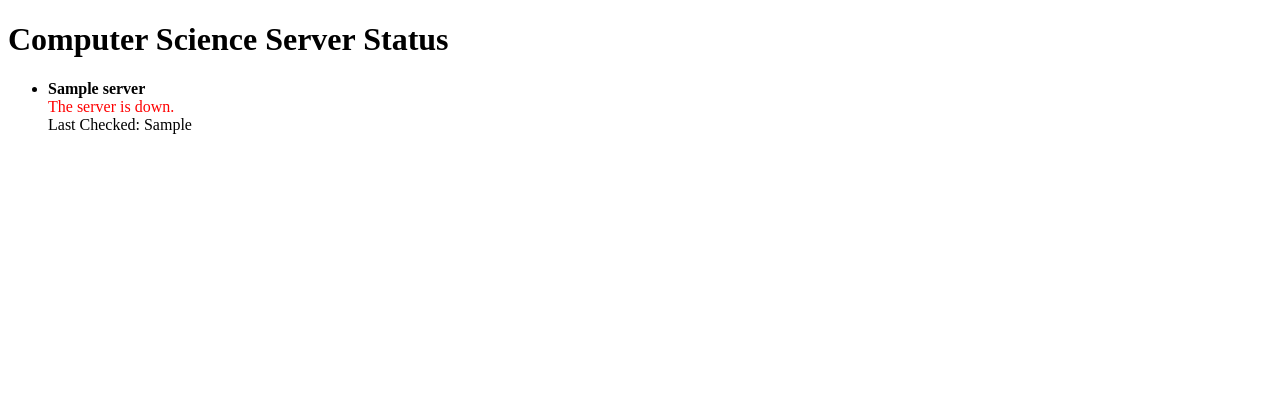
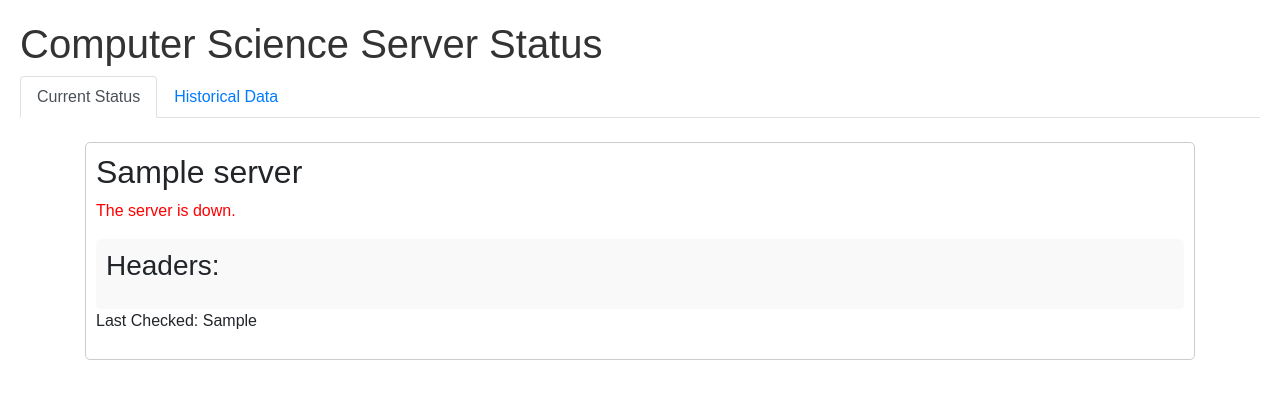
Before and after one commit to mohdhashirmazaher/oducsserver, a Flask app: template templates/index.html in a window 1280 px wide. Shown: the top 399 px of the page. Run offline with Flask 2, Linux system fonts and the light colour scheme; data comes from the database, SQL or seed files in the repository; both versions use the stored data as it was after the commit; the template is opened without the code that fills it: most values are stand-ins (such as "Sample title", 1, 10 or a date in 2020); some libraries are stand-ins or nearby versions.

Commit message:
modified app.py so that it can periodically check for server status. sqlite was also implemented to store logs. historical.html was added, index.html was modified to display the information correctly. server_status.db stores logs.

```diff
--- a/app.py
+++ b/app.py
@@ -1,32 +1,110 @@
 from flask import Flask, render_template
 import requests
 from datetime import datetime
+import sqlite3
+from apscheduler.schedulers.background import BackgroundScheduler
 
 app = Flask(__name__)
 
+DATABASE = 'server_status.db'
+
 servers = {
     "Main CS Server": "https://www.cs.odu.edu/~zeil/cs252/latest/Public/loggingin/",
-    "Accounts Server": "https://accounts.cs.odu.edu/"
+    "Accounts Server": "https://accounts.cs.odu.edu/",
+    "Unix and Linux Services": "https://systems.cs.odu.edu/Unix_and_Linux_Services/",
+    "Computer Science Systems": "https://systems.cs.odu.edu/"
 }
+
+def init_db():
+    with sqlite3.connect(DATABASE) as conn:
+        cursor = conn.cursor()
+        cursor.execute('''CREATE TABLE IF NOT EXISTS server_status (
+                            id INTEGER PRIMARY KEY AUTOINCREMENT,
+                            server_name TEXT,
+                            status INTEGER,
+                            response_time REAL,
+                            headers TEXT,
+                            last_checked TEXT
+                          )''')
+        conn.commit()
+    print("Database initialized.")
+
+def save_status_to_db(server_name, status_info):
+    with sqlite3.connect(DATABASE) as conn:
+        cursor = conn.cursor()
+        cursor.execute('''INSERT INTO server_status (server_name, status, response_time, headers, last_checked)
+                          VALUES (?, ?, ?, ?, ?)''',
+                       (server_name, status_info['status'], status_info['response_time'], str(status_info['headers']), status_info['last_checked']))
+        conn.commit()
+        print(f"Saved status to DB for {server_name}: {status_info}")
 
 def check_server_status(url):
     try:
         response = requests.get(url)
-        return response.status_code == 200, response.elapsed.total_seconds()
+        headers = dict(response.headers)
+        return {
+            "status": response.status_code == 200,
+            "response_time": response.elapsed.total_seconds(),
+            "headers": headers
+        }
     except requests.ConnectionError:
-        return False, None
+        return {
+            "status": False,
+            "response_time": None,
+            "headers": None
+        }
+
+def check_servers():
+    for name, url in servers.items():
+        result = check_server_status(url)
+        status_info = {
+            "status": result["status"],
+            "response_time": result["response_time"],
+            "headers": result["headers"],
+            "last_checked": datetime.now().strftime("%Y-%m-%d %H:%M:%S")
+        }
+        save_status_to_db(name, status_info)
 
 @app.route('/')
 def index():
     statuses = {}
-    for name, url in servers.items():
-        status, response_time = check_server_status(url)
-        statuses[name] = {
-            "status": status,
-            "response_time": response_time,
-            "last_checked": datetime.now().strftime("%Y-%m-%d %H:%M:%S")
-        }
+    with sqlite3.connect(DATABASE) as conn:
+        cursor = conn.cursor()
+        for name in servers.keys():
+            cursor.execute('''SELECT status, response_time, headers, last_checked
+                              FROM server_status
+                              WHERE server_name = ?
+                              ORDER BY last_checked DESC
+                              LIMIT 1''', (name,))
+            status_info = cursor.fetchone()
+            print(f"Retrieved status for {name}: {status_info}")
+            if status_info:
+                statuses[name] = {
+                    "status": bool(status_info[0]),
+                    "response_time": status_info[1],
+                    "headers": eval(status_info[2]),
+                    "last_checked": status_info[3]
+                }
+    print(f"Statuses: {statuses}")
     return render_template('index.html', statuses=statuses)
 
+@app.route('/historical')
+def historical():
+    historical_data = {}
+    with sqlite3.connect(DATABASE) as conn:
+        cursor = conn.cursor()
+        for name in servers.keys():
+            cursor.execute('''SELECT status, last_checked
+                              FROM server_status
+                              WHERE server_name = ?
+                              ORDER BY last_checked DESC''', (name,))
+            data = cursor.fetchall()
+            historical_data[name] = [{"status": bool(row[0]), "last_checked": row[1]} for row in data]
+    return render_template('historical.html', historical_data=historical_data)
+
 if __name__ == '__main__':
+    init_db()
+    scheduler = BackgroundScheduler()
+    scheduler.add_job(func=check_servers, trigger="interval", minutes=10)
+    scheduler.start()
     app.run(debug=True)
--- /dev/null
+++ b/templates/historical.html
@@ -0,0 +1,51 @@
+<!DOCTYPE html>
+<html>
+<head>
+    <title>Historical Data</title>
+    <link rel="stylesheet" href="https://maxcdn.bootstrapcdn.com/bootstrap/4.5.2/css/bootstrap.min.css">
+    <style>
+        body {
+            font-family: Arial, sans-serif;
+            margin: 20px;
+        }
+        h1 {
+            color: #333;
+        }
+        .server-status {
+            margin-bottom: 20px;
+            padding: 10px;
+            border: 1px solid #ccc;
+            border-radius: 5px;
+        }
+        .server-status h2 {
+            margin-top: 0;
+        }
+        .up {
+            color: green;
+        }
+        .down {
+            color: red;
+        }
+    </style>
+</head>
+<body>
+    <h1>Historical Data</h1>
+    {% for server, data in historical_data.items() %}
+        <div class="server-status">
+            <h2>{{ server }} - Historical Data</h2>
+            <ul>
+                {% for entry in data %}
+                    <li>
+                        {% if entry.status %}
+                            <span class="up">Up</span>
+                        {% else %}
+                            <span class="down">Down</span>
+                        {% endif %}
+                        - Last Checked: {{ entry.last_checked }}
+                    </li>
+                {% endfor %}
+            </ul>
+        </div>
+    {% endfor %}
+</body>
+</html>
--- a/templates/index.html
+++ b/templates/index.html
@@ -1,23 +1,87 @@
 <!DOCTYPE html>
 <html>
-<head style="background-color:aquamarine">
+<head>
     <title>Computer Science Server Status</title>
+    <link rel="stylesheet" href="https://maxcdn.bootstrapcdn.com/bootstrap/4.5.2/css/bootstrap.min.css">
+    <style>
+        body {
+            font-family: Arial, sans-serif;
+            margin: 20px;
+        }
+        h1 {
+            color: #333;
+        }
+        .server-status {
+            margin-bottom: 20px;
+            padding: 10px;
+            border: 1px solid #ccc;
+            border-radius: 5px;
+        }
+        .server-status h2 {
+            margin-top: 0;
+        }
+        .up {
+            color: green;
+        }
+        .down {
+            color: red;
+        }
+        .headers {
+            background: #f9f9f9;
+            padding: 10px;
+            border-radius: 5px;
+            margin-top: 10px;
+        }
+        .headers ul {
+            list-style: none;
+            padding-left: 0;
+        }
+        .headers ul li {
+            margin-bottom: 5px;
+        }
+    </style>
 </head>
 <body>
     <h1>Computer Science Server Status</h1>
-    <ul>
-    {% for server, info in statuses.items() %}
-        <li>
-            <strong>{{ server }}</strong><br>
-            {% if info.status %}
-                <span style="color: green;">The server is up and running!</span><br>
-                <span>Response Time: {{ info.response_time }} seconds</span><br>
-            {% else %}
-                <span style="color: red;">The server is down.</span><br>
-            {% endif %}
-            <span>Last Checked: {{ info.last_checked }}</span>
+    <ul class="nav nav-tabs" role="tablist">
+        <li class="nav-item">
+            <a class="nav-link active" data-toggle="tab" href="#current-status">Current Status</a>
         </li>
-    {% endfor %}
+        <li class="nav-item">
+            <a class="nav-link" data-toggle="tab" href="#historical-data">Historical Data</a>
+        </li>
     </ul>
+
+    <div class="tab-content">
+        <div id="current-status" class="container tab-pane active"><br>
+            {% for server, info in statuses.items() %}
+                <div class="server-status">
+                    <h2>{{ server }}</h2>
+                    {% if info.status %}
+                        <p class="up">The server is up and running!</p>
+                        <p>Response Time: {{ info.response_time }} seconds</p>
+                    {% else %}
+                        <p class="down">The server is down.</p>
+                    {% endif %}
+                    <div class="headers">
+                        <h3>Headers:</h3>
+                        <ul>
+                            {% for header, value in info.headers.items() %}
+                                <li><strong>{{ header }}:</strong> {{ value }}</li>
+                            {% endfor %}
+                        </ul>
+                    </div>
+                    <p>Last Checked: {{ info.last_checked }}</p>
+                </div>
+            {% endfor %}
+        </div>
+
+        <div id="historical-data" class="container tab-pane fade"><br>
+            <iframe src="/historical" style="width:100%; height:600px; border:none;"></iframe>
+        </div>
+    </div>
+
+    <script src="https://ajax.googleapis.com/ajax/libs/jquery/3.5.1/jquery.min.js"></script>
+    <script src="https://maxcdn.bootstrapcdn.com/bootstrap/4.5.2/js/bootstrap.min.js"></script>
 </body>
 </html>
```
Also changed, not shown: server_status.db (added).
